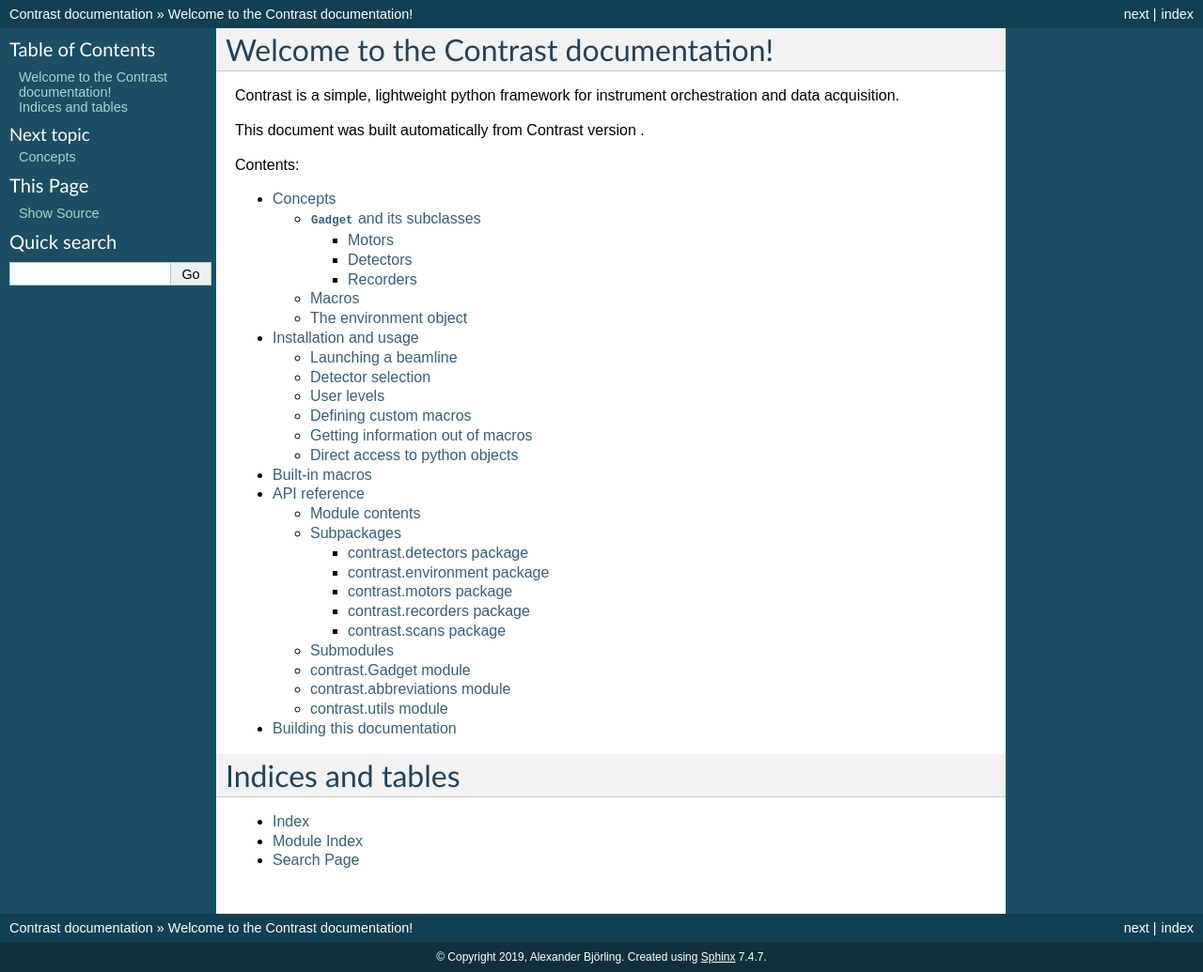
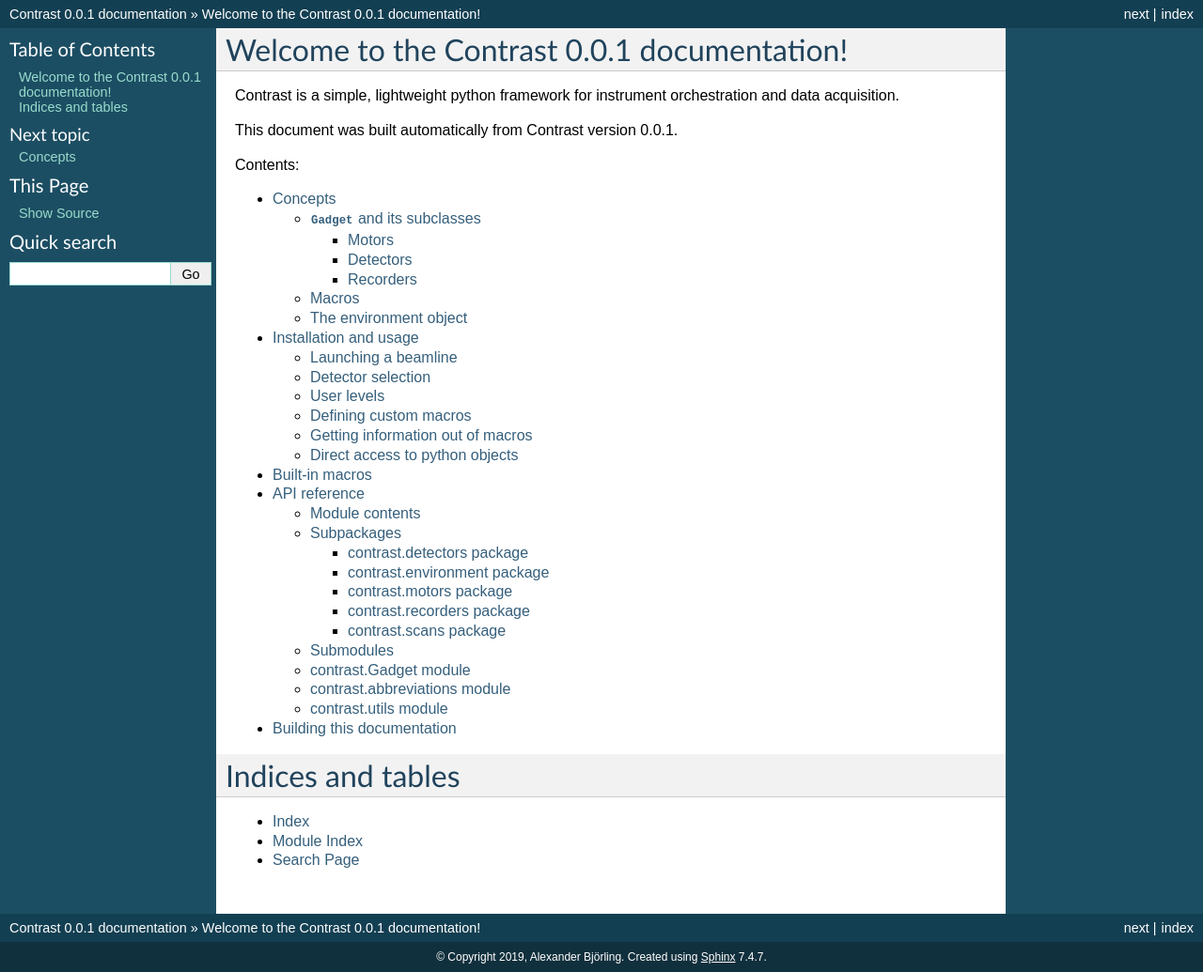
Before and after one commit to maxiv-science/contrast, a Sphinx documentation site: the page built from docs/source/index.rst, in a window 1280 px wide. Shown: the whole page at 94% size. Built offline with Sphinx 7.4.7, drawn with Linux system fonts in a browser that asks for light colours; the version number is read from the project's files by our own code; part of the change alters nothing that is shown.

```diff
--- a/docs/source/conf.py
+++ b/docs/source/conf.py
@@ -93,3 +93,10 @@ with open('macros.rst', 'w') as fp:
         fp.write('-'*len(name) + '\n')
         fp.write(macro.__doc__)
         fp.write('\n\n')
+
+# -- Infer the version numbers from git tags ---------------------------------
+import re
+# The full version, including git commit etc.
+release = re.sub('^v', '', os.popen('git describe --tags').read().strip())
+# The base version, corresponding to the latest release.
+version = release.split('-')[0]
--- a/docs/source/index.rst
+++ b/docs/source/index.rst
@@ -3,12 +3,12 @@
    You can adapt this file completely to your liking, but it should at least
    contain the root `toctree` directive.
 
-Welcome to the Contrast documentation!
-======================================
+Welcome to the Contrast |version| documentation!
+================================================
 
 Contrast is a simple, lightweight python framework for instrument orchestration and data acquisition.
 
-This document was built automatically from Contrast version |version|.
+This document was built automatically from Contrast version |release|.
 
 .. toctree::
    :maxdepth: 3
```
